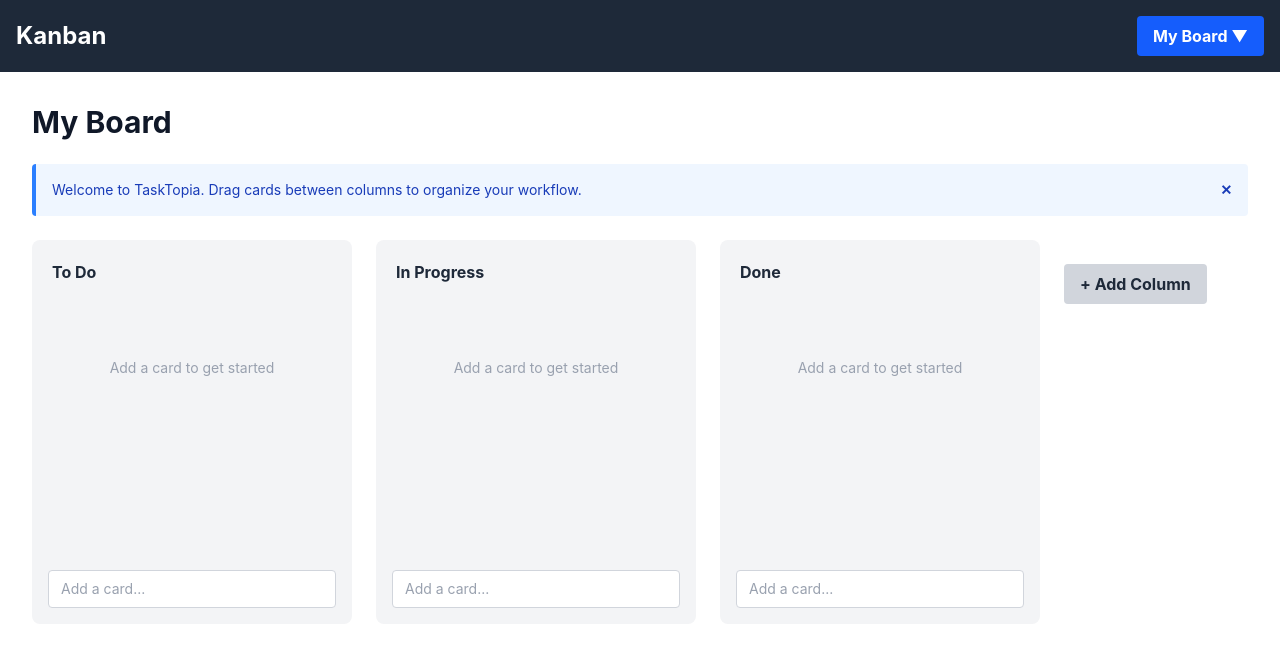
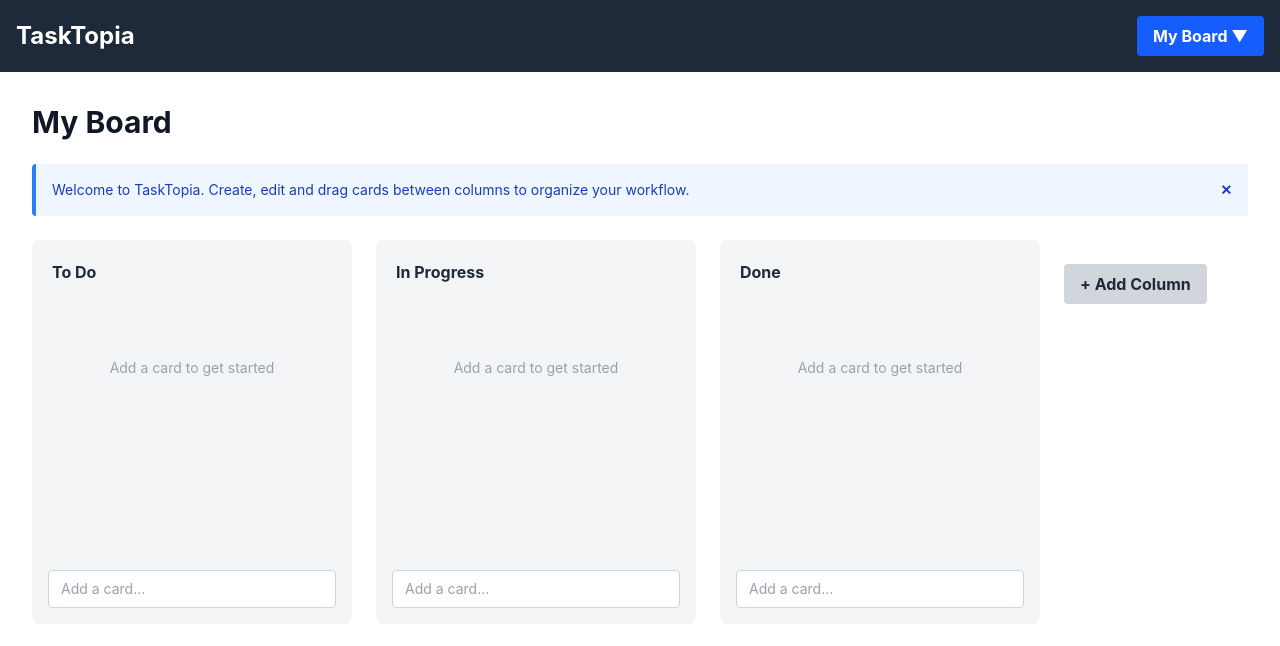
Before and after one commit to TantBella/ai_kanban, a React (Vite) app in the folder Kanban/: page / in a window 1280 px wide. Shown: the top 646 px of the page. Built offline with nearby package versions, Linux system fonts and the light colour scheme.

Commit message:
small fixes

```diff
--- a/Kanban/index.html
+++ b/Kanban/index.html
@@ -4,7 +4,7 @@
     <meta charset="UTF-8" />
     <link rel="icon" type="image/svg+xml" href="/favicon.svg" />
     <meta name="viewport" content="width=device-width, initial-scale=1.0" />
-    <title>ai_kanban</title>
+    <title>TaskTopia</title>
   </head>
   <body>
     <div id="root"></div>
--- a/Kanban/src/App.tsx
+++ b/Kanban/src/App.tsx
@@ -115,7 +115,7 @@ function App() {
   return (
     <div className="bg-white min-h-screen">
       <div className="bg-gray-800 text-white p-4 flex items-center justify-between">
-        <h1 className="text-2xl font-bold">Kanban</h1>
+        <h1 className="text-2xl font-bold">TaskTopia</h1>
         <BoardSelector
           boards={appState.boards}
           selectedBoardId={appState.selectedBoardId}
--- a/Kanban/src/components/WelcomeBanner/WelcomeBanner.tsx
+++ b/Kanban/src/components/WelcomeBanner/WelcomeBanner.tsx
@@ -8,7 +8,7 @@ export function WelcomeBanner() {
   return (
     <div className="bg-blue-50 border-l-4 border-blue-500 p-4 mb-6 rounded flex justify-between items-center">
       <p className="text-blue-800 text-sm">
-        Welcome to TaskTopia. Drag cards between columns to organize your workflow.
+        Welcome to TaskTopia. Create, edit and drag cards between columns to organize your workflow.
       </p>
       <button
         onClick={() => setIsVisible(false)}
```
Also changed, not shown: 1 other file (tests, documents, lock files or other folders).
